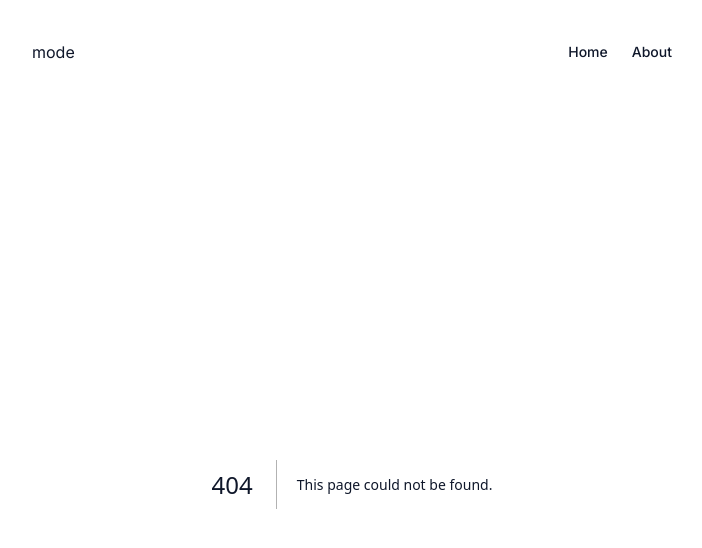
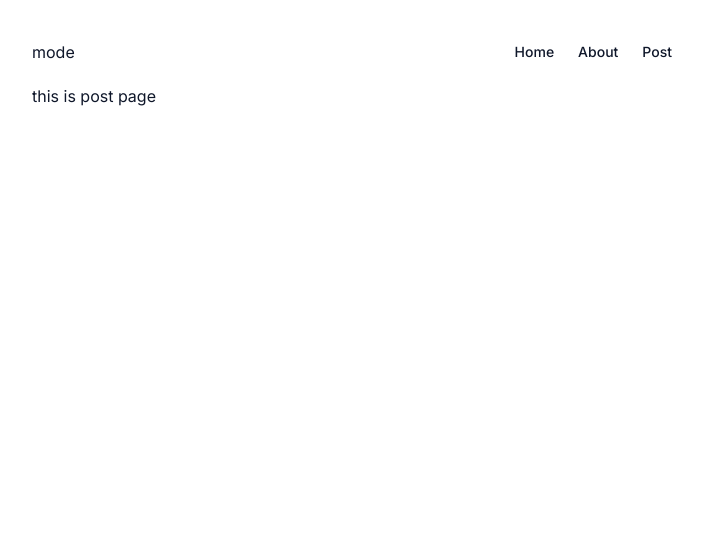
Before and after one commit to tamoimi/tami-dev-blog, a Next.js app: page /post in a window 1280 px wide. Before the commit this address had no page. Shown: the top 548 px of the page, without its empty margins (288-990 px from the left). Built offline with nearby package versions, Linux system fonts and the light colour scheme.

Commit message:
feat: created post page

```diff
--- a/app/layout.tsx
+++ b/app/layout.tsx
@@ -36,6 +36,7 @@ export default function RootLayout({
               <nav className="ml-auto text-sm font-medium space-x-6">
                 <Link href="/">Home</Link>
                 <Link href="/about">About</Link>
+                <Link href="/post">Post</Link>
               </nav>
             </div>
           </header>
--- /dev/null
+++ b/app/post/page.tsx
@@ -0,0 +1,4 @@
+const PostPage = () => {
+  return <>this is post page</>;
+};
+export default PostPage;
```
Also changed, not shown: posts/post-01.mdx (+1 -0 lines).
